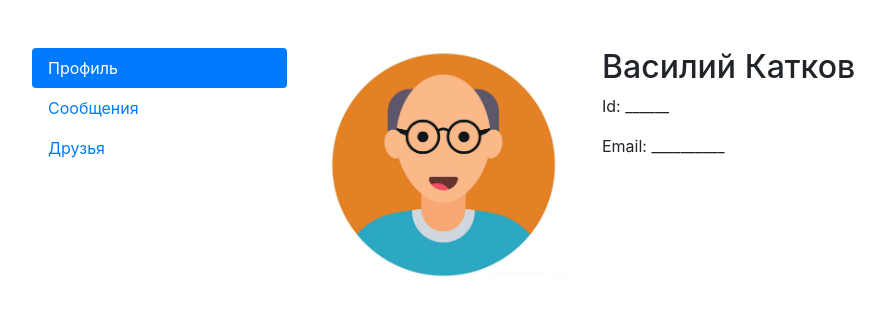
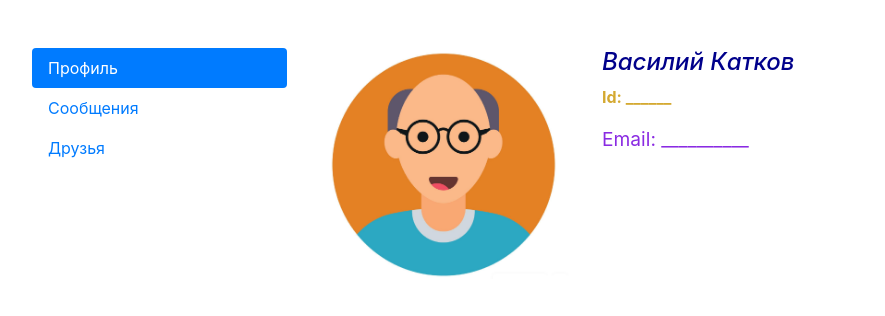
Before and after one commit to Anna-F-end/react-app, a React (Create React App) app: page /profile in a window 1280 px wide. Shown: the top 316 px of the page, without its empty margins (53-938 px from the left). Built offline with nearby package versions, Linux system fonts and the light colour scheme.

Commit message:
styles added to Profile

```diff
--- a/src/components/Profile.jsx
+++ b/src/components/Profile.jsx
@@ -1,4 +1,5 @@
 import avatarImg from "../assets/img/oldman.jpg";
+import styles from './Profile.module.css';
 export const Profile = ()=> {
     return (
         <div className="row">
@@ -6,9 +7,9 @@ export const Profile = ()=> {
                 <img src={avatarImg} alt="avatar-image" width = "100%"/>
             </div>
             <div className="col-md-8">
-                <h2>Василий Катков<span></span></h2>
-                <p>Id: <span>______</span></p>
-                <p>Email: <span>__________</span></p>
+                <h2 className={styles.name}>Василий Катков<span></span></h2>
+                <p className={styles.id}>Id: <span>______</span></p>
+                <p className={styles.mail}>Email: <span>__________</span></p>
             </div>
 
         </div>
--- /dev/null
+++ b/src/components/Profile.module.css
@@ -0,0 +1,13 @@
+.name {
+    font-size:1.5rem;
+    color:darkblue;
+    font-style:italic;
+}
+.id {
+    color:rgb(212, 169, 49);
+    font-weight:bold;
+}
+.mail {
+    font-size:1.2rem;
+    color:blueviolet;
+}
```
